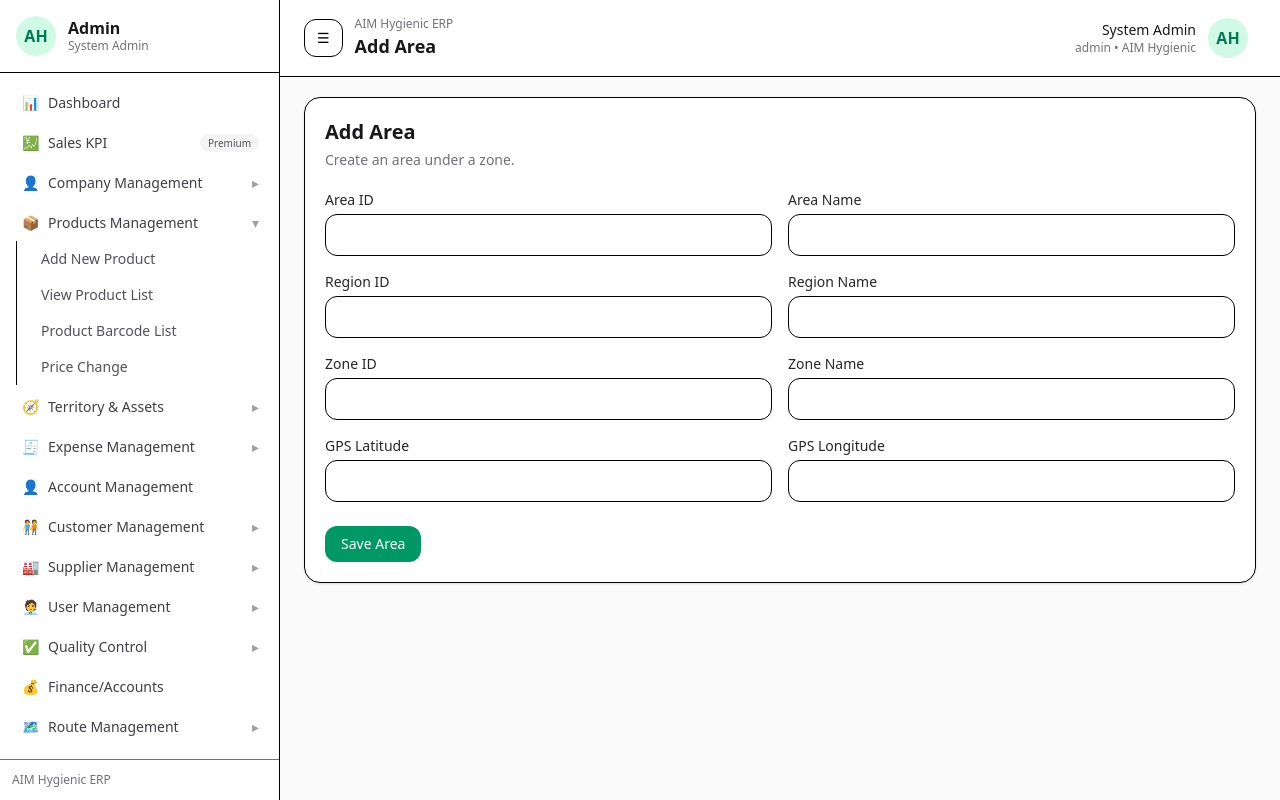
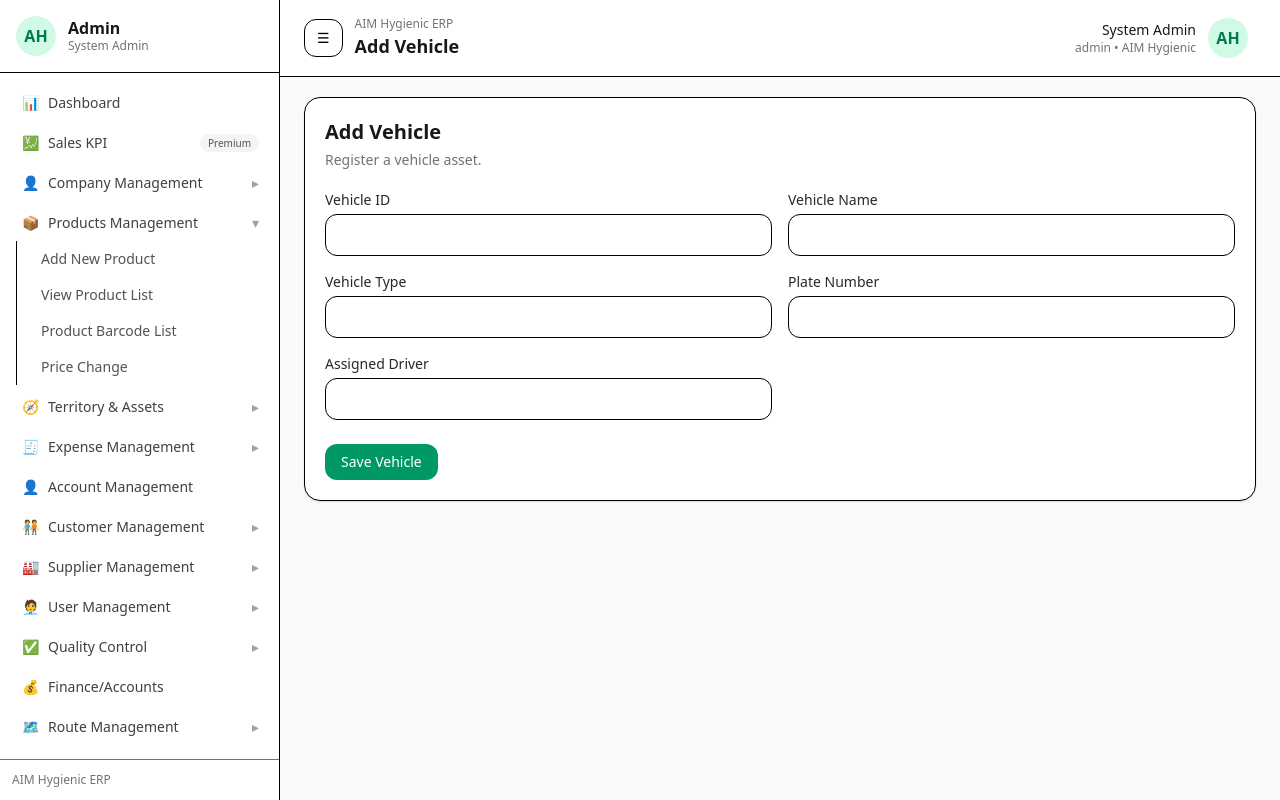
Before and after one commit to Arshad4456/aim-hygienic, a Next.js app in the folder frontend/: page /dashboards/admin/assets/vehicles/add in a window 1280 px wide. Built offline with nearby package versions, Linux system fonts and the light colour scheme.

Commit message:
Update page.js

```diff
--- a/frontend/app/dashboards/admin/assets/vehicles/add/page.js
+++ b/frontend/app/dashboards/admin/assets/vehicles/add/page.js
@@ -3,16 +3,13 @@
 import { useState } from "react";
 import AdminShell from "../../../components/AdminShell";
 
-export default function AddAreaPage() {
+export default function AddVehiclePage() {
   const [form, setForm] = useState({
-    areaId: "",
+    vehicleId: "",
     name: "",
-    regionId: "",
-    regionName: "",
-    zoneId: "",
-    zoneName: "",
-    latitude: "",
-    longitude: "",
+    type: "",
+    plateNumber: "",
+    driverName: "",
   });
   const [ok, setOk] = useState("");
 
@@ -22,30 +19,27 @@ export default function AddAreaPage() {
 
   function onSubmit(e) {
     e.preventDefault();
-    setOk("✅ Area saved (demo only).");
+    setOk("✅ Vehicle saved (demo only).");
   }
 
   return (
-    <AdminShell title="Add Area" user={null}>
+    <AdminShell title="Add Vehicle" user={null}>
       <div className="rounded-2xl bg-white border shadow-sm p-5">
-        <div className="text-xl font-semibold text-zinc-900">Add Area</div>
-        <div className="text-sm text-zinc-500 mt-1">Create an area under a zone.</div>
+        <div className="text-xl font-semibold text-zinc-900">Add Vehicle</div>
+        <div className="text-sm text-zinc-500 mt-1">Register a vehicle asset.</div>
 
         {ok ? <div className="mt-4 rounded-xl border border-emerald-200 bg-emerald-50 px-4 py-3 text-sm text-emerald-700">{ok}</div> : null}
 
         <form onSubmit={onSubmit} className="mt-5 grid grid-cols-1 md:grid-cols-2 gap-4">
-          <Field label="Area ID" value={form.areaId} onChange={(v) => setField("areaId", v)} required />
-          <Field label="Area Name" value={form.name} onChange={(v) => setField("name", v)} required />
-          <Field label="Region ID" value={form.regionId} onChange={(v) => setField("regionId", v)} required />
-          <Field label="Region Name" value={form.regionName} onChange={(v) => setField("regionName", v)} required />
-          <Field label="Zone ID" value={form.zoneId} onChange={(v) => setField("zoneId", v)} required />
-          <Field label="Zone Name" value={form.zoneName} onChange={(v) => setField("zoneName", v)} required />
-          <Field label="GPS Latitude" value={form.latitude} onChange={(v) => setField("latitude", v)} />
-          <Field label="GPS Longitude" value={form.longitude} onChange={(v) => setField("longitude", v)} />
+          <Field label="Vehicle ID" value={form.vehicleId} onChange={(v) => setField("vehicleId", v)} required />
+          <Field label="Vehicle Name" value={form.name} onChange={(v) => setField("name", v)} required />
+          <Field label="Vehicle Type" value={form.type} onChange={(v) => setField("type", v)} />
+          <Field label="Plate Number" value={form.plateNumber} onChange={(v) => setField("plateNumber", v)} />
+          <Field label="Assigned Driver" value={form.driverName} onChange={(v) => setField("driverName", v)} />
 
           <div className="md:col-span-2 flex items-center gap-3 mt-2">
             <button className="rounded-xl bg-emerald-600 text-white px-4 py-2 text-sm font-medium hover:bg-emerald-700">
-              Save Area
+              Save Vehicle
             </button>
           </div>
         </form>
```
